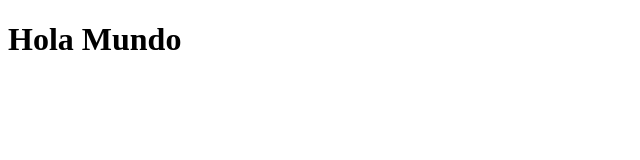
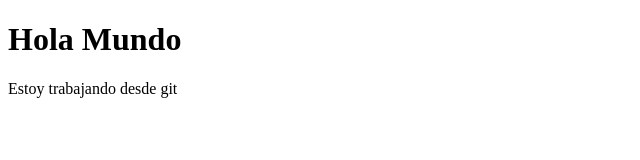
Before and after one commit to jeasoncues/github-pages-ejemplo, a plain HTML site: page docs/index.html in a window 1280 px wide. Shown: the whole page, without its empty margins (0-640 px from the left). Drawn offline with Linux system fonts and the light colour scheme.

Commit message:
Mi segundo commit

```diff
--- a/docs/index.html
+++ b/docs/index.html
@@ -9,5 +9,7 @@
 <body>
     <h1>Hola Mundo</h1>
 
+    <p>Estoy trabajando desde git</p>
+
 </body>
 </html>
```
